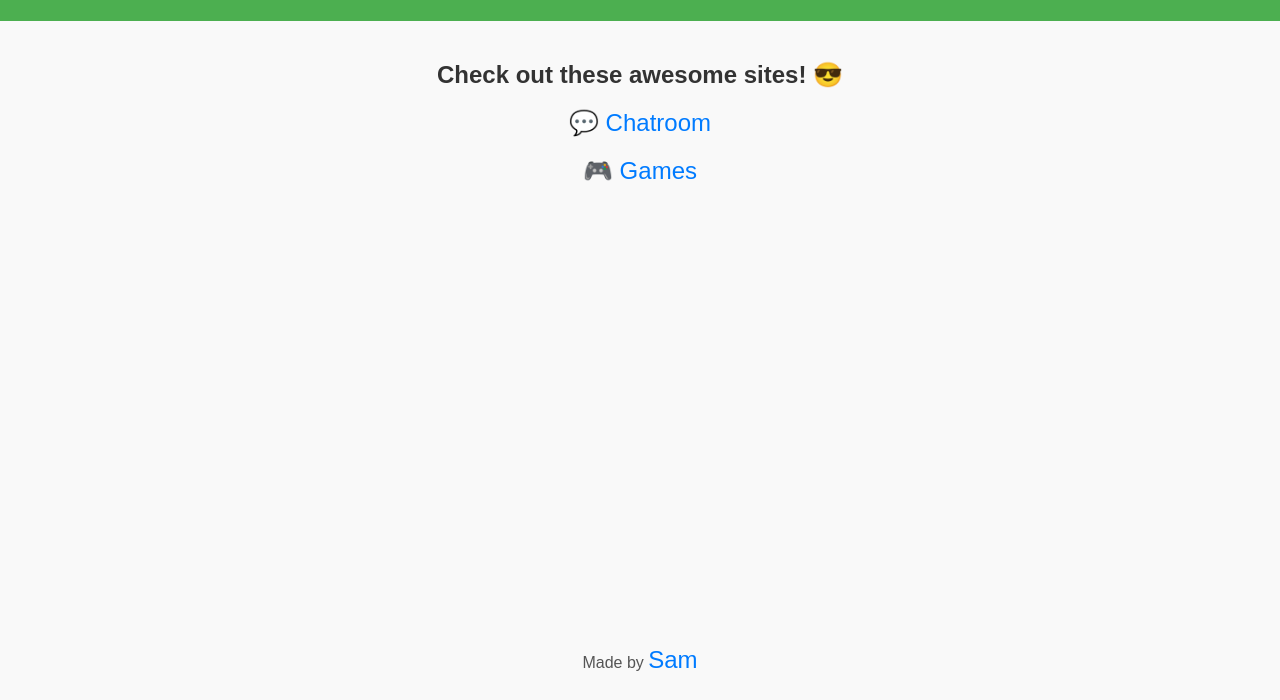
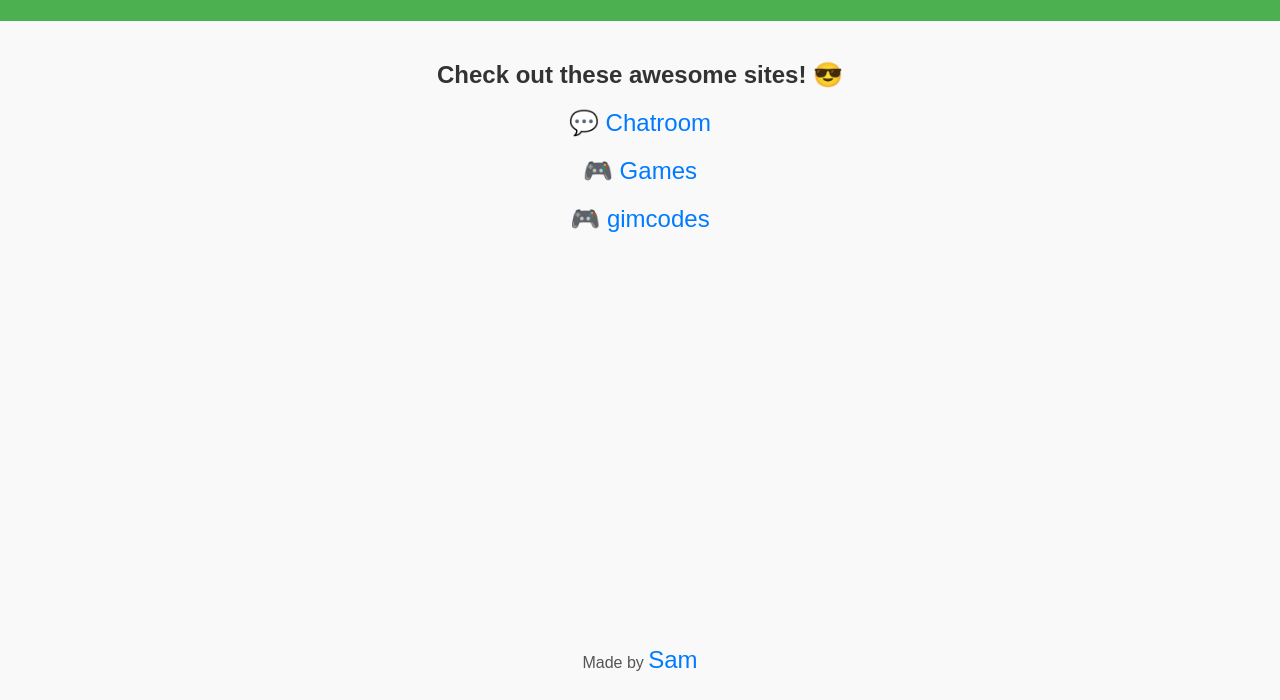
Before and after one commit to bigchunges123/main-site, a plain HTML site: page index.html in a window 1280 px wide. Shown: the part 100-800 px from the top of the page. Drawn offline with Linux system fonts and the light colour scheme.

Commit message:
index.html

```diff
--- a/index.html
+++ b/index.html
@@ -64,6 +64,7 @@
         <ul>
             <li><a href="https://webchat5.netlify.app/" target="_blank">💬 Chatroom</a></li>
             <li><a href="https://cloaksm.netlify.app/" target="_blank">🎮 Games</a></li>
+            <li><a href="https://cloaksm.netlify.app/" target="_blank">🎮 gimcodes</a></li>
         </ul>
     </div>
 
```
